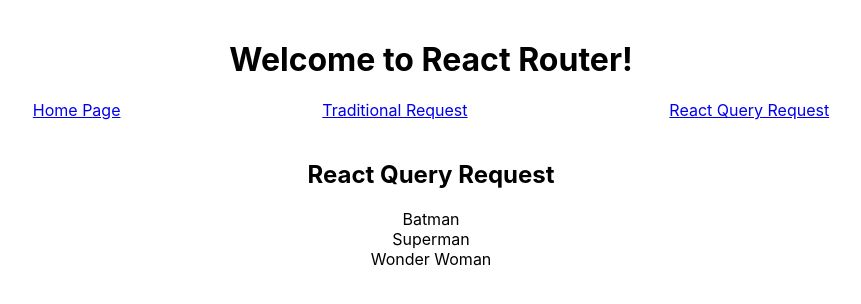
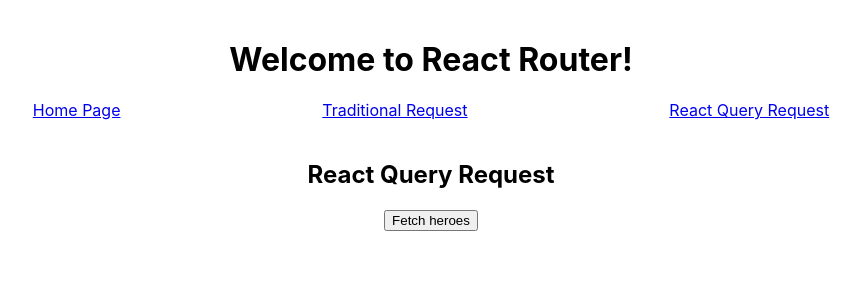
Before and after one commit to hungtp1996nd/react-query-app, a React (Create React App) app: page /rq in a window 1280 px wide. Shown: the top 304 px of the page, without its empty margins (209-1070 px from the left). Built offline with nearby package versions, Linux system fonts and the light colour scheme; data requests are answered from the project's data file.

Commit message:
fetching data by onClick with react-query

```diff
--- a/src/components/RQRequest.js
+++ b/src/components/RQRequest.js
@@ -7,15 +7,16 @@
 }
 
 const RQRequest = () => {
-  const { isLoading, data, error, isError } = useQuery('super-heroes', fetchSuperHeroes)
+  const { isLoading, data, error, isError, isFetching, refetch } = useQuery('super-heroes', fetchSuperHeroes, { enabled: false })
 
-  if (isLoading) return <h2>Loading...</h2>
+  if (isLoading || isFetching ) return <h2>Loading...</h2>
 
   if (isError) return <h2>{error.message}</h2>
 
   return (
     <div>
       <h2>React Query Request</h2>
+      <button onClick={refetch}>Fetch heroes</button>
       {
         data?.data.map((hero) => {
           return <div key={hero.name}>{hero.name}</div>
```
